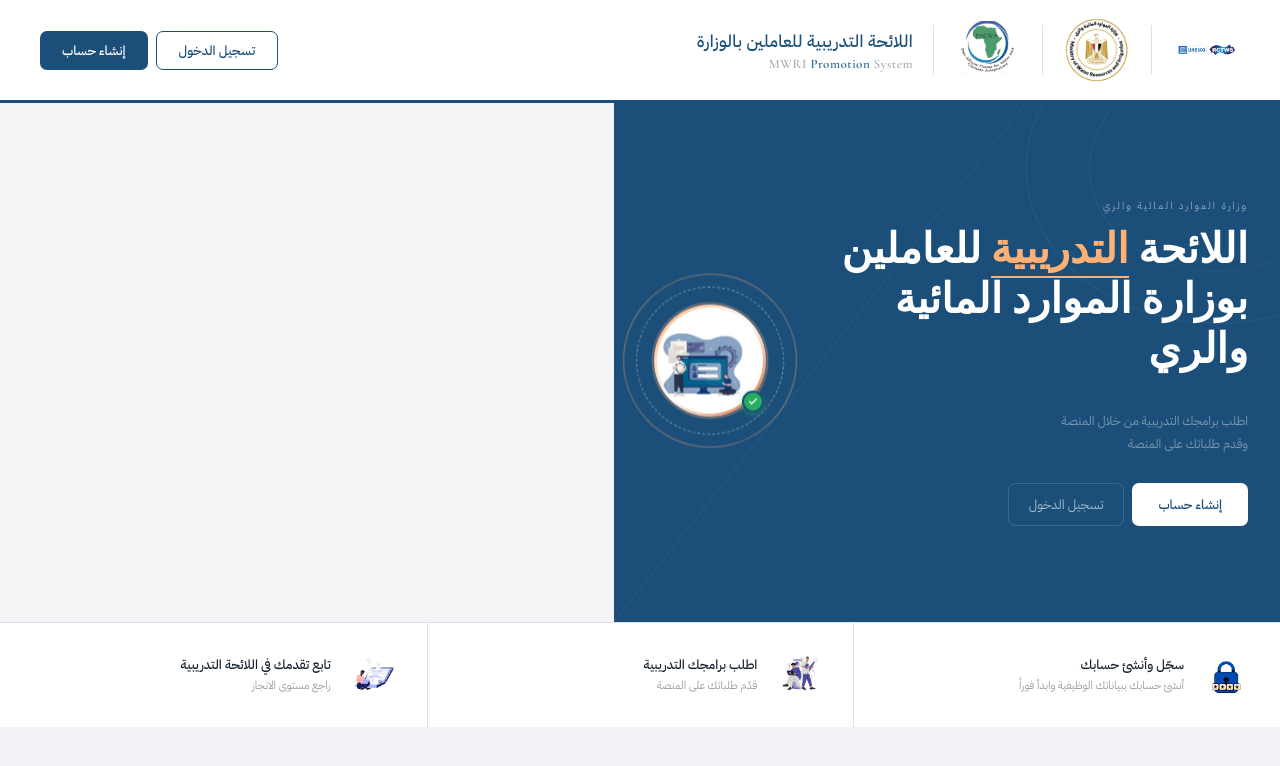
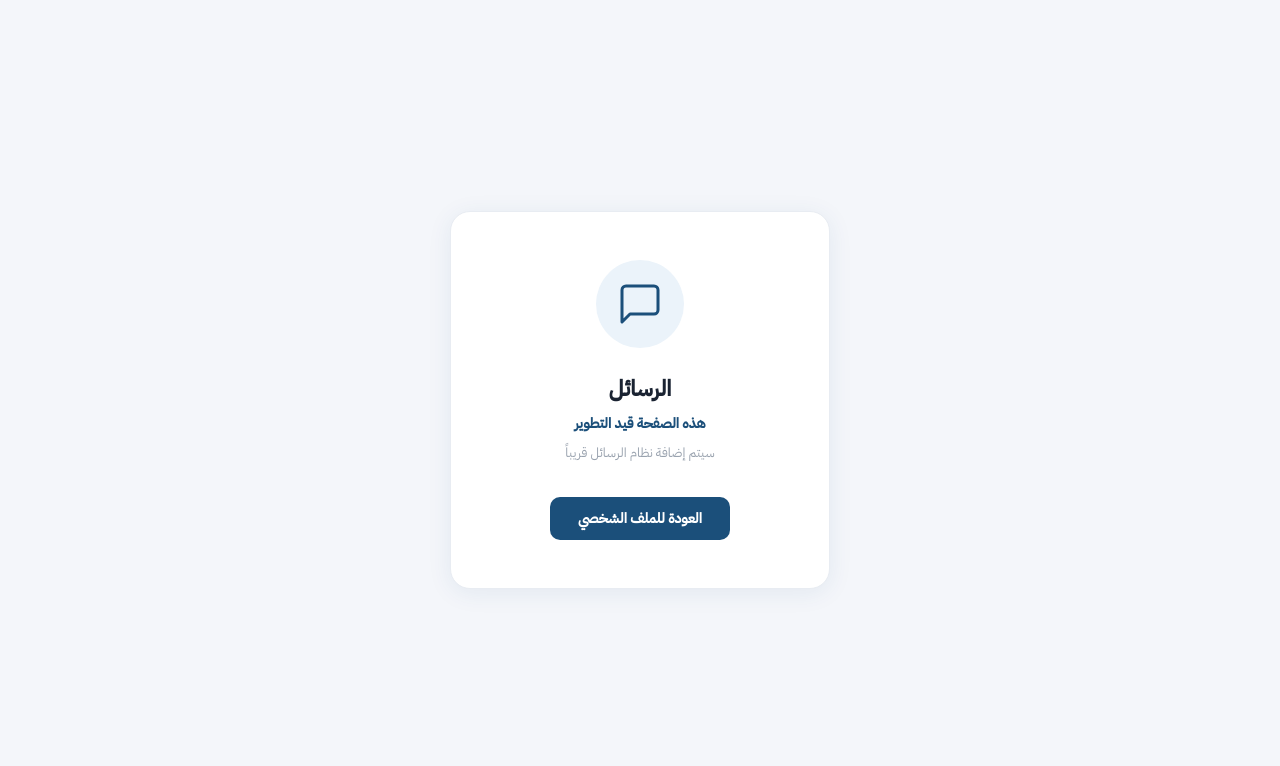
Before and after one commit to neamat126/rctws_neamat1, a React (Vite) app: page /#/settings in a window 1280 px wide. Before the commit this address led to /#/. Shown: the top 766 px of the page. Built offline with nearby package versions, Linux system fonts and the light colour scheme; no server answers.

Commit message:
add Messages page and rename settings to messages in sidebar

```diff
--- a/src/App.jsx
+++ b/src/App.jsx
@@ -7,6 +7,7 @@ import Programs from "./pages/Programs";
 import Required from "./pages/Required";
 import Guide from "./pages/Guide";
 import ManagerRequests from "./pages/ManagerRequests";
+import Messages from "./pages/Messages";
 
 export default function App() {
   return (
@@ -20,10 +21,8 @@ export default function App() {
         <Route path="/required" element={<Required />} />
         <Route path="/guide" element={<Guide />} />
         <Route path="/manager-requests" element={<ManagerRequests />} />
-        {/* Redirect placeholder routes to guide/profile until pages are built */}
+        <Route path="/settings" element={<Messages />} />
         <Route path="/schedule" element={<Navigate to="/guide" replace />} />
-        <Route path="/settings" element={<Navigate to="/profile" replace />} />
-        {/* Catch-all */}
         <Route path="*" element={<Navigate to="/" replace />} />
       </Routes>
     </HashRouter>
--- /dev/null
+++ b/src/pages/Messages.jsx
@@ -0,0 +1,60 @@
+import { useNavigate } from "react-router-dom";
+
+export default function Messages() {
+  const navigate = useNavigate();
+
+  return (
+    <div style={s.page}>
+      <div style={s.card}>
+        <div style={s.iconWrap}>
+          <svg width="48" height="48" viewBox="0 0 24 24" fill="none" stroke="#1B4F7A" strokeWidth="1.5" strokeLinecap="round" strokeLinejoin="round">
+            <path d="M21 15a2 2 0 01-2 2H7l-4 4V5a2 2 0 012-2h14a2 2 0 012 2z"/>
+          </svg>
+        </div>
+        <h2 style={s.title}>الرسائل</h2>
+        <p style={s.sub}>هذه الصفحة قيد التطوير</p>
+        <p style={s.desc}>سيتم إضافة نظام الرسائل قريباً</p>
+        <button style={s.btn} onClick={() => navigate("/profile")}>
+          العودة للملف الشخصي
+        </button>
+      </div>
+    </div>
+  );
+}
+
+const s = {
+  page: {
+    minHeight: "100vh",
+    backgroundColor: "#f4f6fa",
+    display: "flex",
+    alignItems: "center",
+    justifyContent: "center",
+    fontFamily: "'IBM Plex Sans Arabic', 'Segoe UI', sans-serif",
+    direction: "rtl",
+  },
+  card: {
+    backgroundColor: "#fff",
+    borderRadius: 20,
+    padding: "3rem 2.5rem",
+    textAlign: "center",
+    boxShadow: "0 4px 24px rgba(27,79,122,.08)",
+    border: "1px solid #E8ECF2",
+    maxWidth: 380, width: "90%",
+  },
+  iconWrap: {
+    width: 88, height: 88, borderRadius: "50%",
+    backgroundColor: "#EBF3FA",
+    display: "flex", alignItems: "center", justifyContent: "center",
+    margin: "0 auto 1.5rem",
+  },
+  title: { fontSize: 22, fontWeight: 700, color: "#1A2332", margin: "0 0 8px" },
+  sub:   { fontSize: 14, color: "#1B4F7A", fontWeight: 600, margin: "0 0 8px" },
+  desc:  { fontSize: 13, color: "#9AA3AF", margin: "0 0 2rem", lineHeight: 1.7 },
+  btn: {
+    padding: "11px 28px",
+    backgroundColor: "#1B4F7A", color: "#fff",
+    border: "none", borderRadius: 10,
+    fontSize: 14, fontWeight: 600,
+    cursor: "pointer", fontFamily: "inherit",
+  },
+};
--- a/src/pages/Profile.jsx
+++ b/src/pages/Profile.jsx
@@ -332,7 +332,7 @@ export default function Profile() {
     { path: "/required", label: "البرامج المطلوبة",       icon: <svg width="17" height="17" viewBox="0 0 24 24" fill="none" stroke="currentColor" strokeWidth="1.8" strokeLinecap="round" strokeLinejoin="round"><path d="M4 19.5A2.5 2.5 0 016.5 17H20"/><path d="M6.5 2H20v20H6.5A2.5 2.5 0 014 19.5v-15A2.5 2.5 0 016.5 2z"/><circle cx="12" cy="10" r="2"/><path d="M12 12v3"/></svg>, section: "main" },
     ...(isManager ? [{ path: "/manager-requests", label: "طلبات المهندسين", icon: <svg width="17" height="17" viewBox="0 0 24 24" fill="none" stroke="currentColor" strokeWidth="1.8" strokeLinecap="round" strokeLinejoin="round"><path d="M17 21v-2a4 4 0 00-4-4H5a4 4 0 00-4 4v2"/><circle cx="9" cy="7" r="4"/><path d="M23 21v-2a4 4 0 00-3-3.87"/><path d="M16 3.13a4 4 0 010 7.75"/></svg>, section: "main" }] : []),
     { path: "/schedule", label: "كتيب اللائحة التدريبية", icon: <svg width="17" height="17" viewBox="0 0 24 24" fill="none" stroke="currentColor" strokeWidth="1.8" strokeLinecap="round" strokeLinejoin="round"><path d="M14 2H6a2 2 0 00-2 2v16a2 2 0 002 2h12a2 2 0 002-2V8z"/><polyline points="14 2 14 8 20 8"/><line x1="16" y1="13" x2="8" y2="13"/><line x1="16" y1="17" x2="8" y2="17"/><polyline points="10 9 9 9 8 9"/></svg>, section: "other" },
-    { path: "/settings", label: "الإعدادات",              icon: <svg width="17" height="17" viewBox="0 0 24 24" fill="none" stroke="currentColor" strokeWidth="1.8" strokeLinecap="round" strokeLinejoin="round"><circle cx="12" cy="12" r="3"/><path d="M19.4 15a1.65 1.65 0 00.33 1.82l.06.06a2 2 0 010 2.83 2 2 0 01-2.83 0l-.06-.06a1.65 1.65 0 00-1.82-.33 1.65 1.65 0 00-1 1.51V21a2 2 0 01-4 0v-.09A1.65 1.65 0 009 19.4a1.65 1.65 0 00-1.82.33l-.06.06a2 2 0 01-2.83-2.83l.06-.06A1.65 1.65 0 004.68 15a1.65 1.65 0 00-1.51-1H3a2 2 0 010-4h.09A1.65 1.65 0 004.6 9a1.65 1.65 0 00-.33-1.82l-.06-.06a2 2 0 012.83-2.83l.06.06A1.65 1.65 0 009 4.68a1.65 1.65 0 001-1.51V3a2 2 0 014 0v.09a1.65 1.65 0 001 1.51 1.65 1.65 0 001.82-.33l.06-.06a2 2 0 012.83 2.83l-.06.06A1.65 1.65 0 0019.4 9a1.65 1.65 0 001.51 1H21a2 2 0 010 4h-.09a1.65 1.65 0 00-1.51 1z"/></svg>, section: "other" },
+    { path: "/settings", label: "الرسائل",              icon: <svg width="17" height="17" viewBox="0 0 24 24" fill="none" stroke="currentColor" strokeWidth="1.8" strokeLinecap="round" strokeLinejoin="round"><path d="M21 15a2 2 0 01-2 2H7l-4 4V5a2 2 0 012-2h14a2 2 0 012 2z"/></svg>, section: "other" },
   ];
 
   const sidebarW = mobile ? (sidebarOpen ? "240px" : "0px") : (collapsed ? "64px" : "240px");
```
